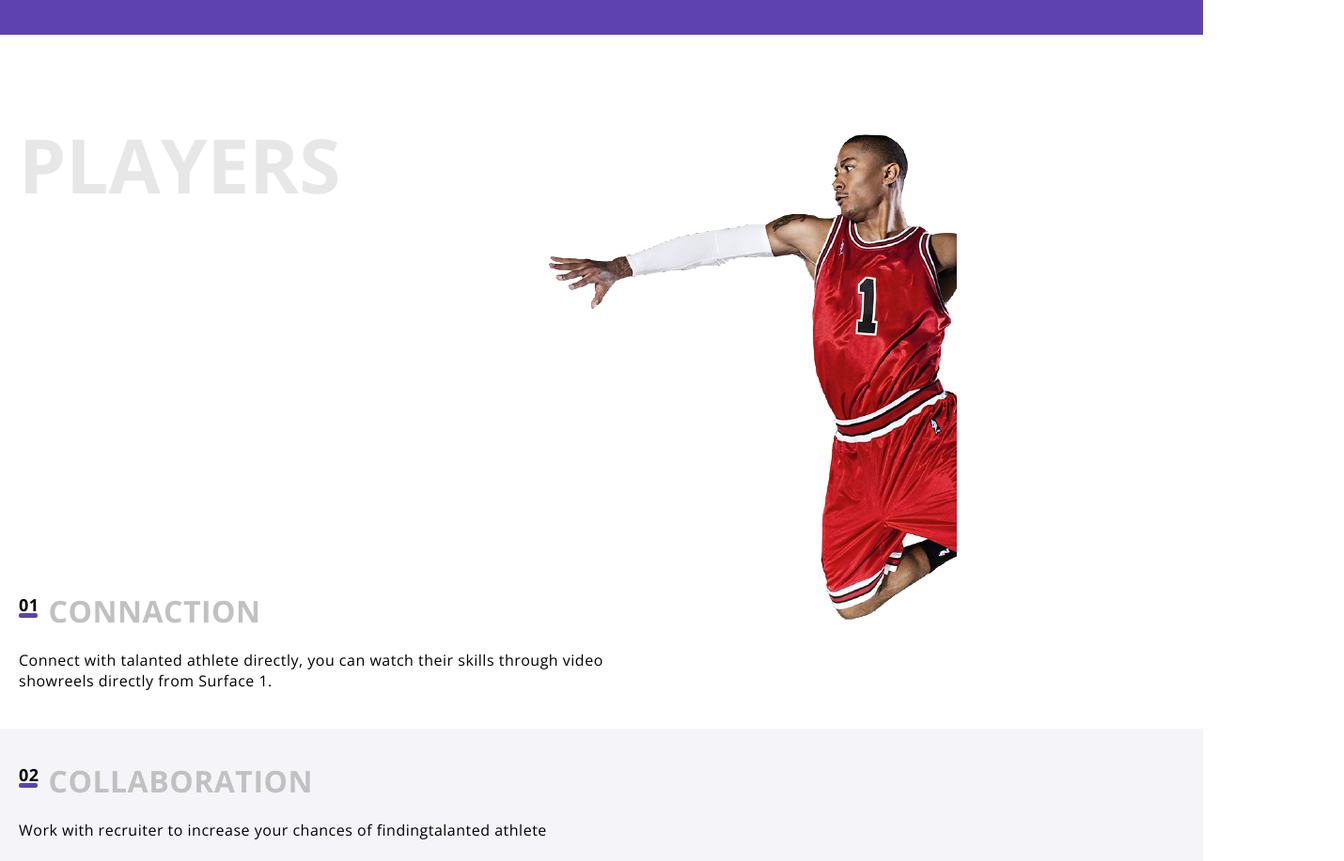
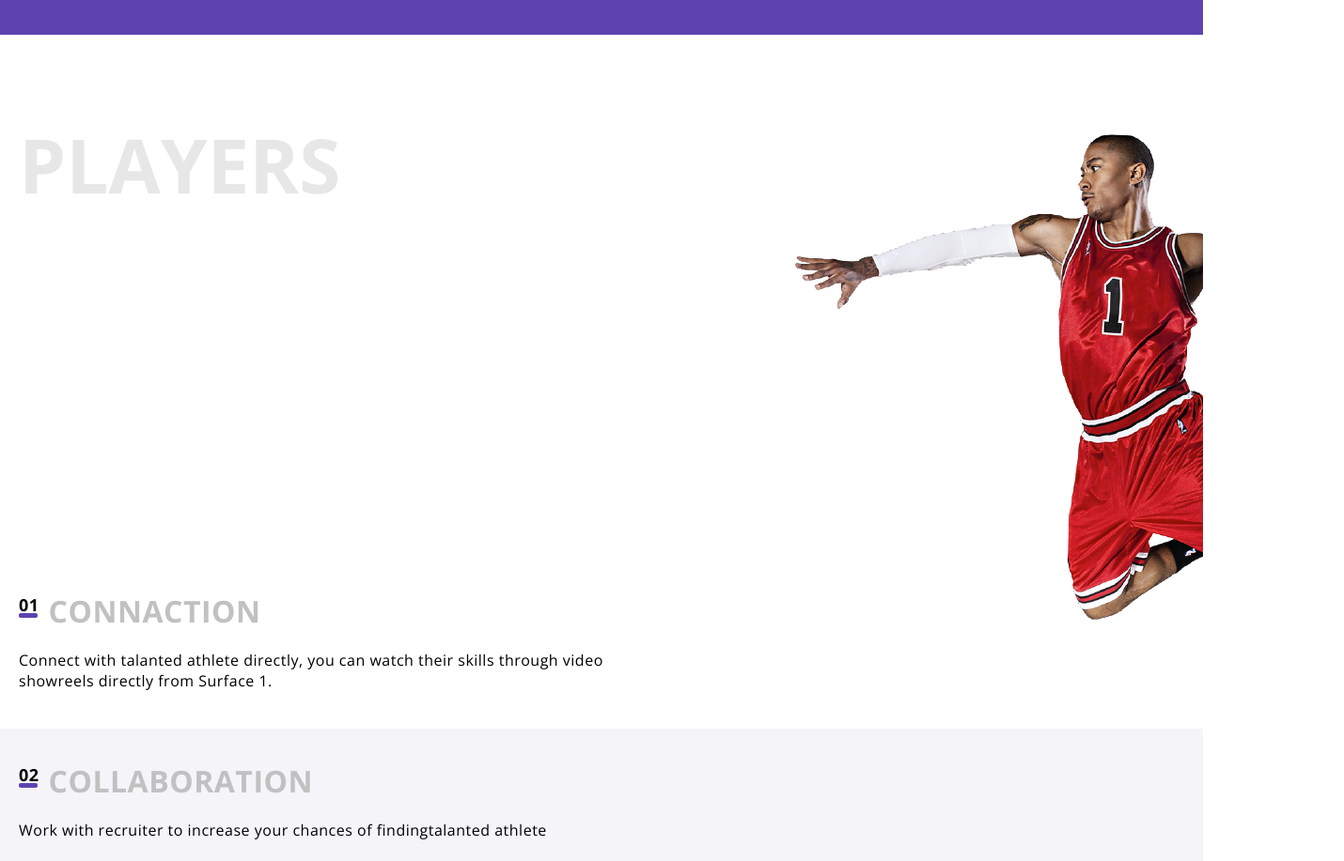
Before and after one commit to Aikanush/mq-diplom-work, a plain HTML site: page index.html in a window 1280 px wide. Shown: the part 1842-2759 px from the top of the page at 94% size, 1430 px wide, since content can reach past the window. Drawn offline with nearby package versions, Linux system fonts and the light colour scheme.

Commit message:
Исправила позиционирование дла картинки Player

```diff
--- a/style.css
+++ b/style.css
@@ -422,8 +422,7 @@
   .section-title-player::before {
    background-image: url('images/basketballer_436.png');
    width: 100%;
-   background-position: right: ;
-   right: -150px;
+   background-position: right;
    height: 700px;
    margin-top: -70px;
   }
```
